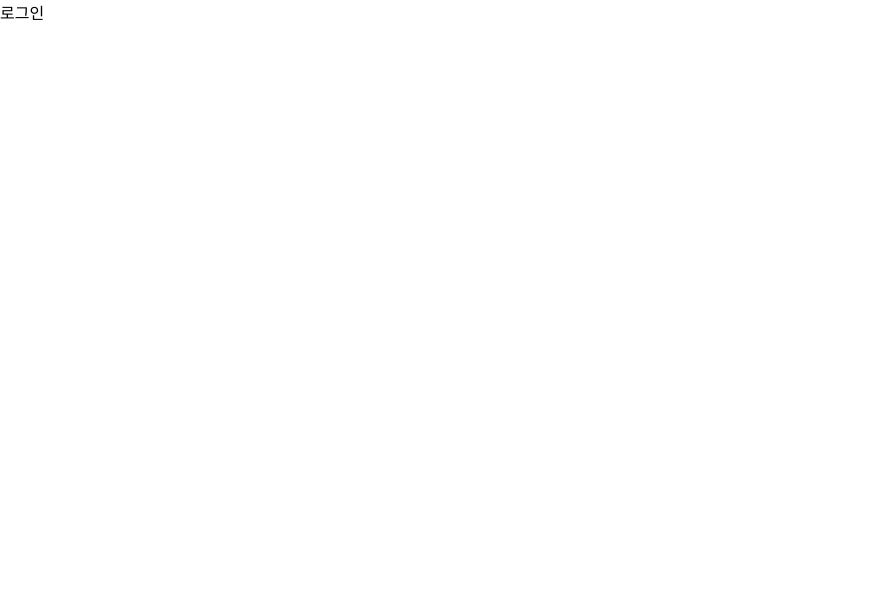
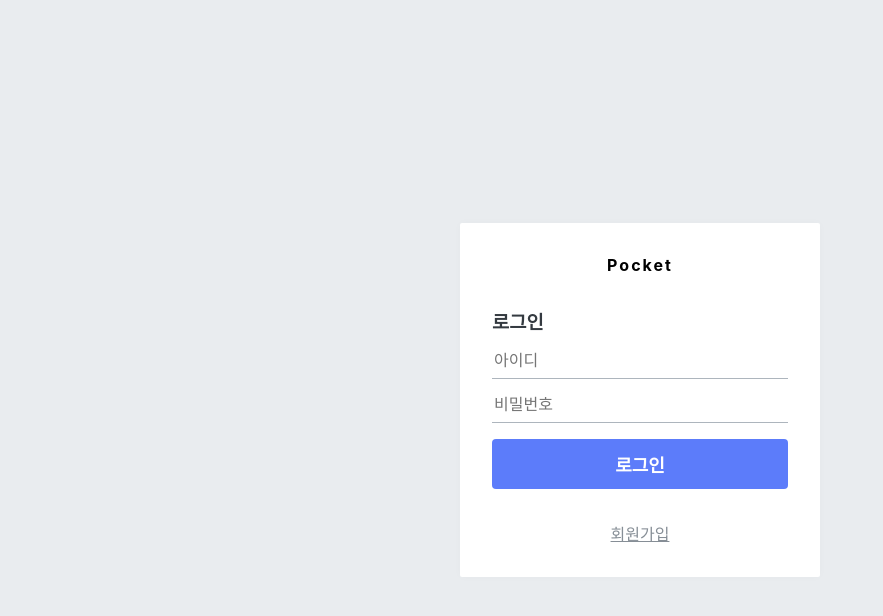
Before and after one commit to clroot/pocket-frontend, a React (Create React App) app: page /login in a window 1280 px wide. Shown: the top 616 px of the page, without its empty margins (0-883 px from the left). Built offline with nearby package versions, Linux system fonts and the light colour scheme.

Commit message:
회원가입, 로그인 폼 작성

```diff
--- /dev/null
+++ b/src/components/auth/AuthForm.js
@@ -0,0 +1,92 @@
+import React from 'react';
+import styled from 'styled-components';
+import { Link } from 'react-router-dom';
+import palette from '../../lib/styles/palette';
+import Button from '../common/Button';
+
+const AuthFormBlock = styled.div`
+  h3 {
+    margin: 0;
+    color: ${palette.gray[8]};
+    margin-bottom: 1rem;
+  }
+`;
+
+const StyledInput = styled.input`
+  font-size: 1rem;
+  border: none;
+  border-bottom: 1px solid ${palette.gray[5]};
+  padding-bottom: 0.5rem;
+  outline: none;
+  width: 100%;
+  &:focus {
+    color: #1098ad;
+    border-bottom: 1px solid ${palette.gray[7]};
+  }
+  & + & {
+    margin-top: 1rem;
+  }
+`;
+
+const Footer = styled.div`
+  margin-top: 2rem;
+  text-align: center;
+  a {
+    color: ${palette.gray[6]};
+    text-decoration: underline;
+    &:hover {
+      color: ${palette.gray[9]};
+    }
+  }
+`;
+
+const ButtonWithMarginTop = styled(Button)`
+  margin-top: 1rem;
+`;
+
+const textMap = {
+  login: '로그인',
+  register: '회원가입',
+};
+
+const AuthForm = ({ type }) => {
+  const text = textMap[type];
+  return (
+    <AuthFormBlock>
+      <h3>{text}</h3>
+      <form>
+        <StyledInput
+          autoComplete="username"
+          name="username"
+          placeholder="아이디"
+        />
+        <StyledInput
+          autoComplete="new-password"
+          name="password"
+          placeholder="비밀번호"
+          type="password"
+        />
+        {type === 'register' && (
+          <StyledInput
+            autoComplete="new-password"
+            name="passwordConfirm"
+            placeholder="비밀번호 확인"
+            type="password"
+          />
+        )}
+        <ButtonWithMarginTop indigo fullWidth>
+          {text}
+        </ButtonWithMarginTop>
+      </form>
+      <Footer>
+        {type === 'login' ? (
+          <Link to="/register">회원가입</Link>
+        ) : (
+          <Link to="/login">로그인</Link>
+        )}
+      </Footer>
+    </AuthFormBlock>
+  );
+};
+
+export default AuthForm;
--- /dev/null
+++ b/src/components/auth/AuthTemplate.js
@@ -0,0 +1,48 @@
+import React from 'react';
+import styled from 'styled-components';
+import { Link } from 'react-router-dom';
+import palette from '../../lib/styles/palette';
+
+const AuthTemplateBlock = styled.div`
+  position: absolute;
+  left: 0;
+  top: 0;
+  bottom: 0;
+  right: 0;
+  background: ${palette.gray[2]};
+  display: flex;
+  flex-direction: column;
+  justify-content: center;
+  align-items: center;
+`;
+
+const WhiteBox = styled.div`
+  .logo-area {
+    display: block;
+    padding-bottom: 2rem;
+    text-align: center;
+    font-weight: bold;
+    letter-spacing: 2px;
+  }
+
+  box-shadow: 0 0 8px rgba(0, 0, 0, 0.025);
+  padding: 2rem;
+  width: 360px;
+  background: white;
+  border-radius: 2px;
+`;
+
+const AuthTemplate = ({ children }) => {
+  return (
+    <AuthTemplateBlock>
+      <WhiteBox>
+        <div className="logo-area">
+          <Link to="/">Pocket</Link>
+        </div>
+        {children}
+      </WhiteBox>
+    </AuthTemplateBlock>
+  );
+};
+
+export default AuthTemplate;
--- a/src/pages/LoginPage.js
+++ b/src/pages/LoginPage.js
@@ -1,7 +1,13 @@
 import React from 'react';
+import AuthTemplate from '../components/auth/AuthTemplate';
+import AuthForm from '../components/auth/AuthForm';
 
 const LoginPage = () => {
-  return <div>로그인</div>;
+  return (
+    <AuthTemplate>
+      <AuthForm type="login" />
+    </AuthTemplate>
+  );
 };
 
 export default LoginPage;
--- a/src/pages/RegisterPage.js
+++ b/src/pages/RegisterPage.js
@@ -1,7 +1,13 @@
 import React from 'react';
+import AuthTemplate from '../components/auth/AuthTemplate';
+import AuthForm from '../components/auth/AuthForm';
 
 const RegisterPage = () => {
-  return <div>회원가입</div>;
+  return (
+    <AuthTemplate>
+      <AuthForm type="register" />
+    </AuthTemplate>
+  );
 };
 
 export default RegisterPage;
```
